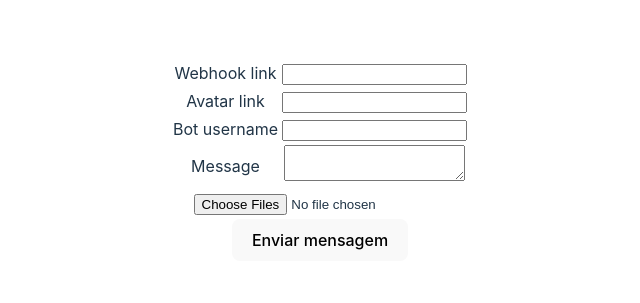
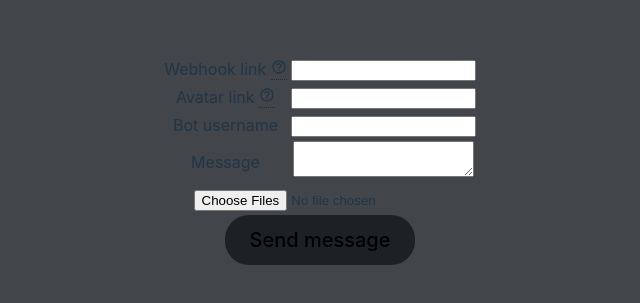
Before and after one commit to Tiago-Carlos/Manual_Discord_bot, a React (Vite) app: page / in a window 1280 px wide. Shown: the part 239-542 px from the top of the page, without its empty margins (320-960 px from the left). Built offline with nearby package versions, Linux system fonts and the light colour scheme.

Commit message:
alterado estilo da página

```diff
--- a/package.json
+++ b/package.json
@@ -11,7 +11,8 @@
   "dependencies": {
     "axios": "^1.1.2",
     "react": "^18.2.0",
-    "react-dom": "^18.2.0"
+    "react-dom": "^18.2.0",
+    "react-icons": "^4.4.0"
   },
   "devDependencies": {
     "@types/react": "^18.0.17",
--- a/src/App.css
+++ b/src/App.css
@@ -3,39 +3,56 @@
   margin: 0 auto;
   padding: 2rem;
   text-align: center;
+  background-color: #424549;
 }
 
-.logo {
-  height: 6em;
-  padding: 1.5em;
-  will-change: filter;
-}
-.logo:hover {
-  filter: drop-shadow(0 0 2em #646cffaa);
-}
-.logo.react:hover {
-  filter: drop-shadow(0 0 2em #61dafbaa);
+body {
+  background-color: #424549;
 }
 
-@keyframes logo-spin {
-  from {
-    transform: rotate(0deg);
-  }
-  to {
-    transform: rotate(360deg);
-  }
+table {
+  background-color: #424549;
 }
 
-@media (prefers-reduced-motion: no-preference) {
-  a:nth-of-type(2) .logo {
-    animation: logo-spin infinite 20s linear;
-  }
+.button {
+  background-color:#1e2124;
+  border-radius: 24px;
+  font-size: 20px;
 }
+
+.App {
+  background-color: #000;
+}
+
 
 .card {
   padding: 2em;
 }
 
-.read-the-docs {
-  color: #888;
+.hovertext {
+  position: relative;
+  border-bottom: 1px dotted #282b30;
 }
+
+.hovertext:before {
+  content: attr(data-hover);
+  visibility: hidden;
+  opacity: 0;
+  width: 280px;
+  background-color: #282b30;
+  color: #fff;
+  text-align: center;
+  border-radius: 5px;
+  padding: 5px 0;
+  transition: opacity 1s ease-in-out;
+
+  position: absolute;
+  z-index: 1;
+  left: 0;
+  top: 110%;
+}
+
+.hovertext:hover:before {
+  opacity: 1;
+  visibility: visible;
+}
--- a/src/App.tsx
+++ b/src/App.tsx
@@ -1,6 +1,7 @@
 import { useState } from 'react'
 import './App.css'
 import axios from 'axios'
+import { BiHelpCircle } from 'react-icons/bi'
 
 function App() {
 
@@ -35,7 +36,12 @@ function App() {
       <tbody>
         <tr>
           <td>
-            <label>{'Webhook link'}</label>
+            <label>{'Webhook link '}
+            <span className='hovertext'
+              data-hover='To create a webhook, right click on the desired channel, select edit channel, integrations, see webhook and create a new one.'>
+              <BiHelpCircle/>
+            </span>
+            </label>
           </td>
           <td>
             <input type="text"
@@ -46,7 +52,9 @@ function App() {
         </tr>
         <tr>
           <td>
-            <label>{'Avatar link'}</label>
+            <label>{'Avatar link '}
+              <span className='hovertext' data-hover='The easiest way is to upload your image to imgur, right click it and copy image link'><BiHelpCircle/></span>
+            </label>
           </td>
           <td>
             <input type="text"
@@ -91,9 +99,8 @@ function App() {
 
         <tr>
           <td colSpan={2}>
-            <button onClick={enviar_mensagem}
-                className='btn btn-danger'>
-                <i className='pi pi-plus' /> Enviar mensagem
+            <button onClick={enviar_mensagem} className="button">
+                Send message
             </button>
           </td>
         </tr>
```
Also changed, not shown: 1 other file (tests, documents, lock files or other folders).
